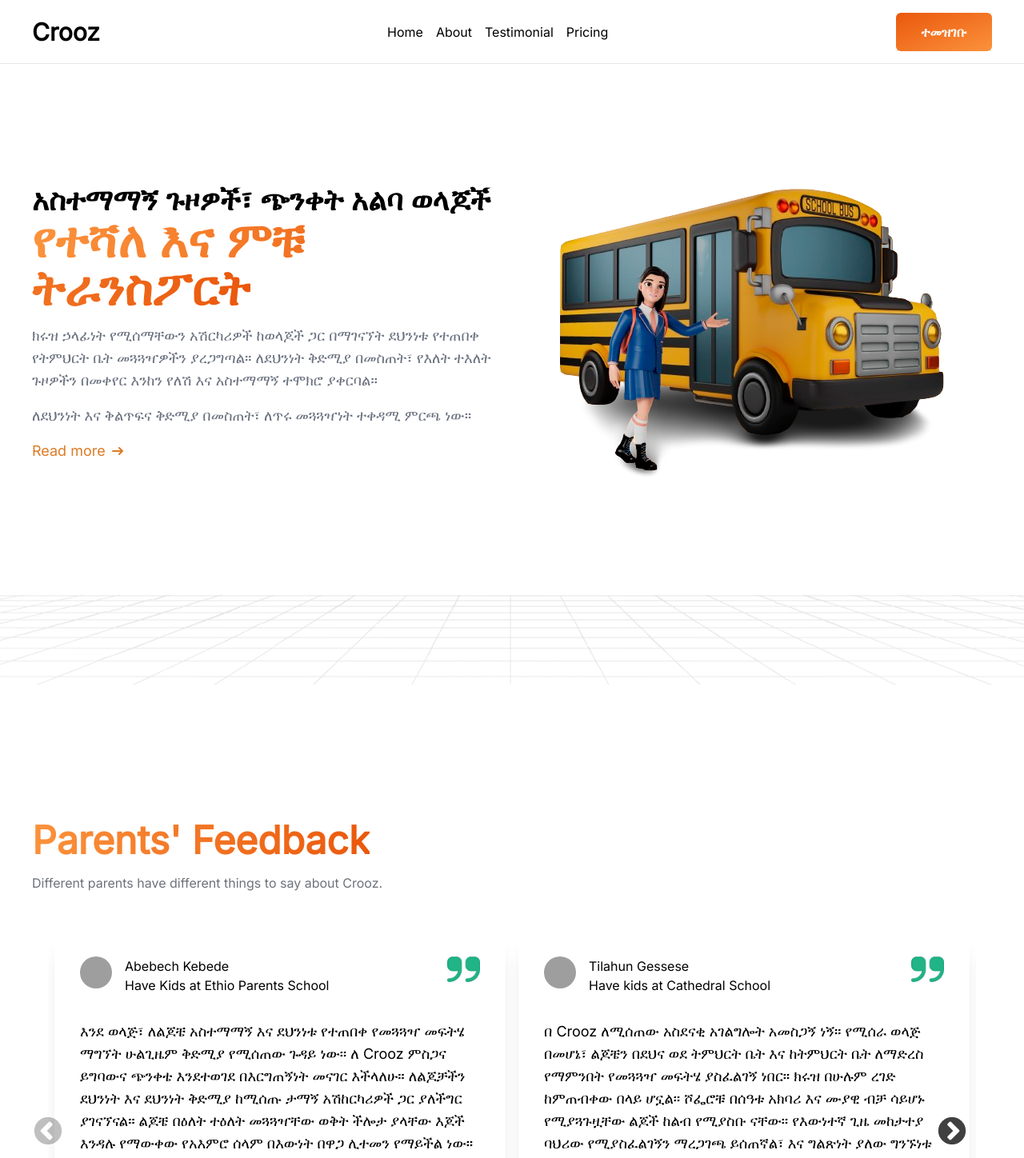
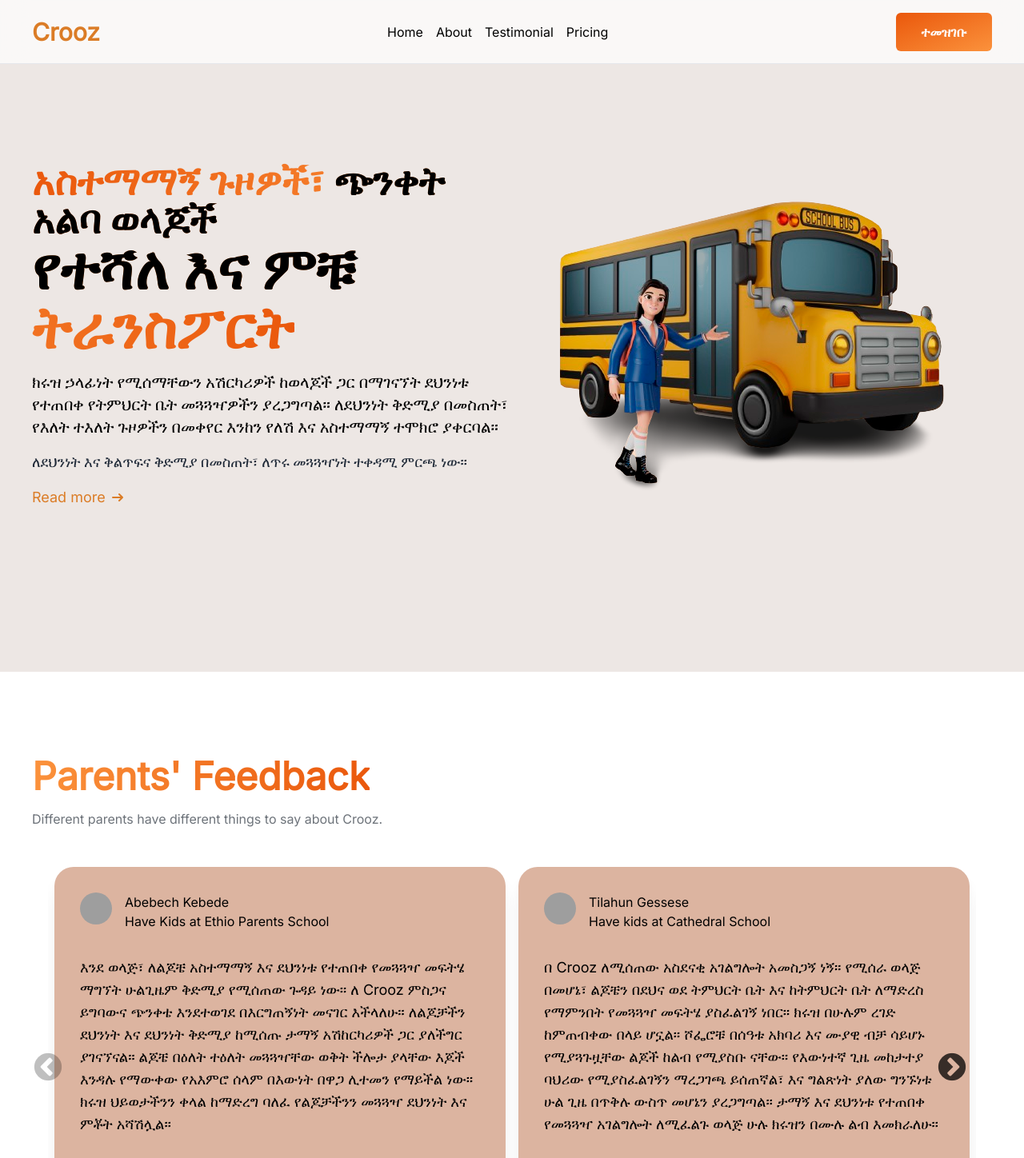
Before and after one commit to Manuel-heav/Crooz, a React (Vite) app: page / in a window 1280 px wide. Shown: the top 1448 px of the page at 80% size. Built offline with nearby package versions, Linux system fonts and the light colour scheme; grey boxes are pictures that could not be loaded.

Commit message:
color update

```diff
--- a/src/_root/pages/Home.jsx
+++ b/src/_root/pages/Home.jsx
@@ -19,7 +19,7 @@
         <Testimonial />
         <Cta />
         <About />
-        {/* <Offers /> */}
+        <Offers />
         {/* <Accordion /> */}
         {/* <HowItWorks /> */}
         {/* <Footer /> */}
--- a/src/components/About.jsx
+++ b/src/components/About.jsx
@@ -2,7 +2,7 @@
 
 const About = () => {
   return (
-    <div id="about" className=" px-4 md:px-10">
+    <div id="about" className="px-4 md:px-10">
       <section className="overflow-hidden pt-20 pb-12 lg:pt-[120px] lg:pb-[90px] bg-white dark:bg-dark">
         <div className="container mx-auto">
           <div className="flex flex-wrap items-center justify-between -mx-4">
@@ -613,7 +613,7 @@
                   About
                 </span>
                 <h2 className="mb-5 text-3xl font-bold text-dark sm:text-[40px]/[48px]">
-                አስተማማኝ ጉዞዎች፣ ደስተኛ ቤተሰቦች።
+                <span className="text-[orange]">አስተማማኝ ጉዞዎች፣ </span>ደስተኛ ቤተሰቦች።
                 </h2>
                 <p className="mb-5 text-base text-body-color dark:text-dark-6">
                 Crooz የሚመራው ለቤተሰቦች መጓጓዣን ለመለወጥ ባለው ቁርጠኝነት ነው። ታሪካችን የሚጀምረው ለልጆቻቸው የመጓጓዣ ፍላጎት አስተማማኝ መፍትሄ የሚፈልጉ ወላጆች ህጻናቶችን ከሚንከባከቡ አሽከርካሪዎችን የማገናኘት ፍላጎት ነው።
--- a/src/components/Card.jsx
+++ b/src/components/Card.jsx
@@ -3,7 +3,7 @@
 
 const Card = ({offer}) => {
   return (
-    <div className='z-10 bg-white drop-shadow-md overflow-hidden rounded-2xl mr-10  my-4'>
+    <div className='z-10 bg-[#ede7e4] drop-shadow-md overflow-hidden rounded-2xl mr-10  my-4'>
         <img src={offer.linkImg}
                 className="h-40 w-full object-cover"
 
--- a/src/components/Cta.jsx
+++ b/src/components/Cta.jsx
@@ -4,7 +4,7 @@
 
 const Cta = () => {
   return (
-    <div className='w-full bg-[#E9F8F3] py-24'>
+    <div className='w-full bg-[#efe6e2] py-24'>
     <div className='md:max-w-[1480px] m-auto grid md:grid-cols-2 gap-8 max-w-[600px] items-center  px-4 md:px-0'>
         <img src={cta} className="w-[650px] mx-auto" />
         <div>
--- a/src/components/Header.jsx
+++ b/src/components/Header.jsx
@@ -14,11 +14,11 @@
       }
 
   return (
-    <div className='w-full h-[80px] bg-white border-b z-[1000] fixed top-0 backdrop-filter backdrop-blur-lg bg-opacity-30'>
+    <div className='w-full h-[80px] bg-white border-b z-[1000] fixed top-0 backdrop-filter backdrop-blur-lg bg-opacity-70'>
         <div className='md:max-w-[1480px] max-w-[600px] m-auto w-full h-full flex justify-between items-center md:px-10 px-4'>
 
             <Link to="/">
-                <h1 className="text-3xl font-extrabold">Crooz</h1>
+                <h1  className="text-3xl font-extrabold text-[#DB7C26]">Crooz</h1>
             </Link>
 
             <div className='hidden md:flex items-center '>
--- a/src/components/Hero.jsx
+++ b/src/components/Hero.jsx
@@ -4,14 +4,14 @@
 
 const Hero = () => {
   return (
-    <div className='md:max-w-[1480px] max-w-[600px] m-auto w-full md:px-0 px-4 py-16'>
-      <div className='h-[85vh] flex flex-col md:flex-row justify-between items-center md:px-10'>
+   <div className='bg-[#ede7e4] py-20'>
+      <div className='h-[85vh] md:max-w-[1480px] max-w-[600px] m-auto w-full px-4 flex flex-col md:flex-row justify-between items-center md:px-10'>
         <div className='flex-1'>
-          <h2 className="text-4xl md:mt-0 mt-10 font-extrabold">አስተማማኝ ጉዞዎች፣ ጭንቀት አልባ ወላጆች</h2>
-          <h1 class="mb-4 text-3xl font-extrabold text-gray-900 dark:text-white md:text-5xl lg:text-6xl"><span class="text-transparent bg-clip-text bg-gradient-to-r to-orange-600 from-orange-400">የተሻለ እና ምቹ ትራንስፖርት</span></h1>
-          <p className="my-4 text-lg text-gray-500">
+          <h2 className="text-transparent bg-clip-text bg-gradient-to-r to-orange-400 from-orange-600 text-5xl md:mt-0 mt-10 font-extrabold amharic"> አስተማማኝ ጉዞዎች፣ <span className='text-[#000] amharic'>ጭንቀት አልባ ወላጆች</span></h2>
+          <h1 class="mb-4 text-3xl font-extrabold text-[#000] dark:text-white md:text-6xl lg:text-7xl"><span class="text-transparent bg-clip-text bg-gradient-to-r to-orange-600 from-orange-400 amharic"><span className='text-[#000] amharic'>የተሻለ እና ምቹ</span> ትራንስፖርት</span></h1>
+          <p className="my-4 text-xl text-dark-900 amharic">
           ክሩዝ ኃላፊነት የሚሰማቸውን አሽርካሪዎች ከወላጆች ጋር በማገናኘት ደህንነቱ የተጠበቀ የትምህርት ቤት መጓጓዣዎችን ያረጋግጣል። ለደህንነት ቅድሚያ በመስጠት፣ የእለት ተእለት ጉዞዎችን በመቀየር እንከን የለሽ እና አስተማማኝ ተሞክሮ ያቀርባል።</p>
-          <p className="mb-4 text-lg font-normal text-gray-500 dark:text-gray-400">ለደህንነት እና ቅልጥፍና ቅድሚያ በመስጠት፣ ለጥሩ መጓጓዣነት ተቀዳሚ ምርጫ ነው።
+          <p className="mb-4 text-lg font-normal text-gray-800 dark:text-[#000] amharic">ለደህንነት እና ቅልጥፍና ቅድሚያ በመስጠት፣ ለጥሩ መጓጓዣነት ተቀዳሚ ምርጫ ነው።
 </p>
           <a href="#" className="inline-flex items-center text-lg text-[#DB7C26] dark:text-[#DB7C26] hover:underline">
           Read more
@@ -29,7 +29,7 @@
         </div>
       </div>
     </div>
-        <img src={ground}  className='opacity-[.4]'/>
+        {/* <img src={ground}  className='opacity-[.0]'/> */}
     </div>
   )
 }
--- a/src/components/Offers.jsx
+++ b/src/components/Offers.jsx
@@ -42,11 +42,11 @@
   };
 
   return (
-    <div className='w-full py-20' id='pricing'>
-        <div className='md:max-w-[1480px] m-auto max-w-[600px]  px-4 md:px-0'>
+    <div className='w-full py-20 className="px-4 md:px-10' id='pricing'>
+        <div className='md:max-w-[1480px] m-auto max-w-[600px] md:px-0'>
             <div className='py-4'>
               <h1 class="mb-4 text-3xl font-extrabold text-gray-900 dark:text-white md:text-5xl lg:text-6xl"><span class="text-transparent bg-clip-text bg-gradient-to-r to-orange-600 from-orange-400 py-3 text-5xl font-bold">Popular Vehicles</span></h1>
-              <p className='text-[#6D737A]'>Some of the vehicles that gives transportation services to students in Addis Ababa.</p>
+              <p className='text-[#000]'>Some of the vehicles that gives transportation services to students in Addis Ababa.</p>
             </div>
 
             <Slider {...settings} className='px-5'>
--- a/src/components/TestimonialCard.jsx
+++ b/src/components/TestimonialCard.jsx
@@ -3,7 +3,7 @@
 
 const TestimonialCard = ({testimonial}) => {
   return (
-    <div className='bg-white p-8 rounded-3xl shadow-xl my-8 mx-2'>
+    <div className='bg-[#dcb4a0] p-8 rounded-3xl shadow-xl my-8 mx-2'>
       <div className='flex justify-between'>
         <div className='flex gap-4'>
                 <img src={testimonial.profileImg} className='h-10 w-10 rounded-full'/>
@@ -13,7 +13,7 @@
                 </div>
 
             </div>
-            <img className='h-8' src={quotationMark} />
+            {/* <img className='h-8' src={quotationMark} /> */}
       </div>
 
       <div className='py-8'>
--- a/src/index.css
+++ b/src/index.css
@@ -1,5 +1,6 @@
 @import url("https://fonts.googleapis.com/css2?family=Poppins:wght@400;500;600;700;800;900&display=swap");
 @import url('https://fonts.googleapis.com/css2?family=Inter&family=Montserrat&family=Playfair+Display:wght@400;700&display=swap');
+@import url('https://fonts.googleapis.com/css2?family=Inter&family=Montserrat&family=Noto+Sans+Ethiopic&family=Playfair+Display:wght@400;700&display=swap');
 
 @import "slick-carousel/slick/slick.css";
 @import "slick-carousel/slick/slick-theme.css";
@@ -182,3 +183,12 @@
 .slick-dots {
   @apply ml-[-10px] hidden
  }
+
+ @font-face{
+  font-family: ethiopia;
+  src: url(../public/ETHIOPIA.TTF)
+ }
+
+ .amharic{
+  font-family: ethiopia;
+ }
```
Also changed, not shown: src/components/Accordion.jsx (+4 -4 lines), public/ETHIOPIA.TTF (added).
